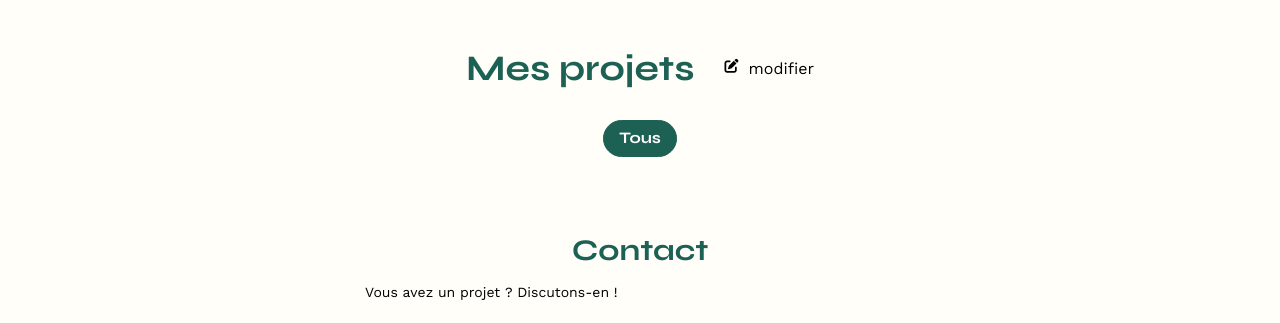
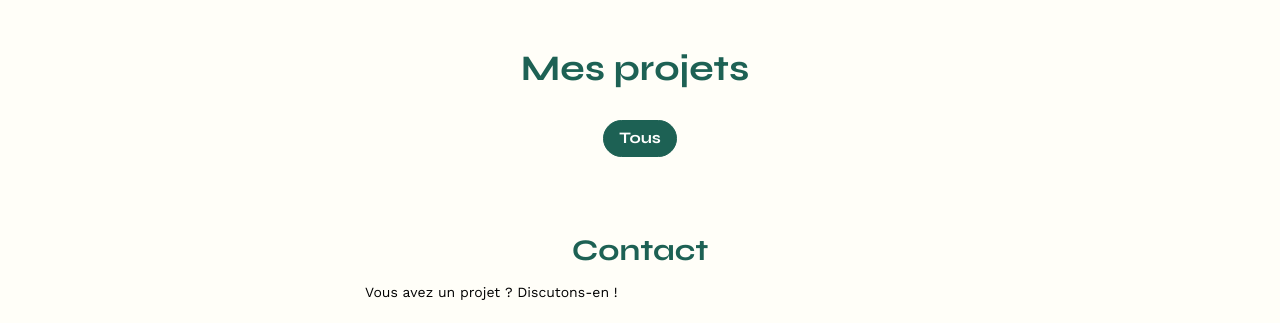
Before and after one commit to BEREKOUTOU/Portfolio-architecte-sophie-bluel-master, a plain HTML site: page FrontEnd/index.html in a window 1280 px wide. Shown: the part 477-800 px from the top of the page. Drawn offline with nearby package versions, Linux system fonts and the light colour scheme; no server answers.

Commit message:
`Update index.html: replace '<' with '<' in 'show-modal' anchor tag`

```diff
--- a/FrontEnd/index.html
+++ b/FrontEnd/index.html
@@ -42,9 +42,9 @@
 				<h3>Mes projets</h3>
 			</div>
 
-			<a href="#modal" class="show-modal"><div id="modifier">
+			<!--a href="#modal" class="show-modal"><div id="modifier">
 				<i class="fa-solid fa-pen-to-square"><p>modifier</p></i>
-			</div></a>
+			</div></a--->
 		</div>
 
 		<div id="myBtnContainer">
```
